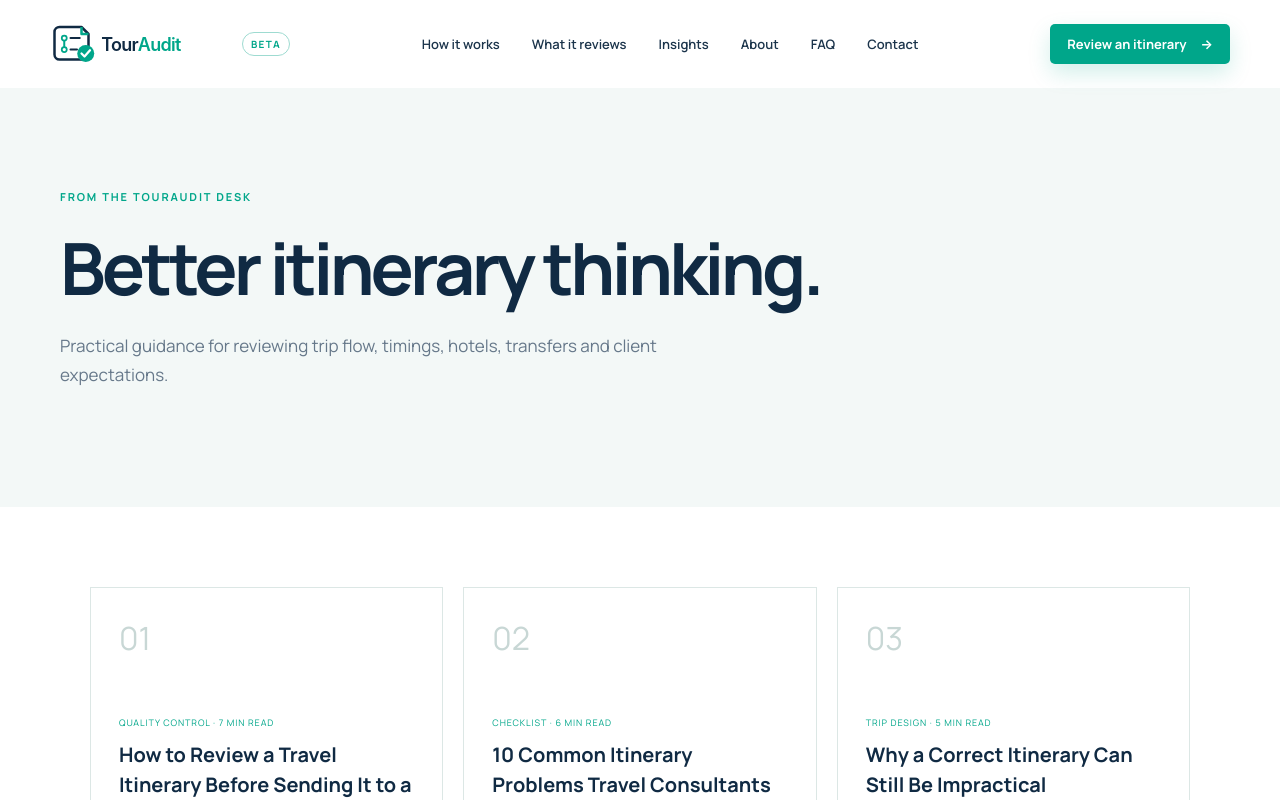
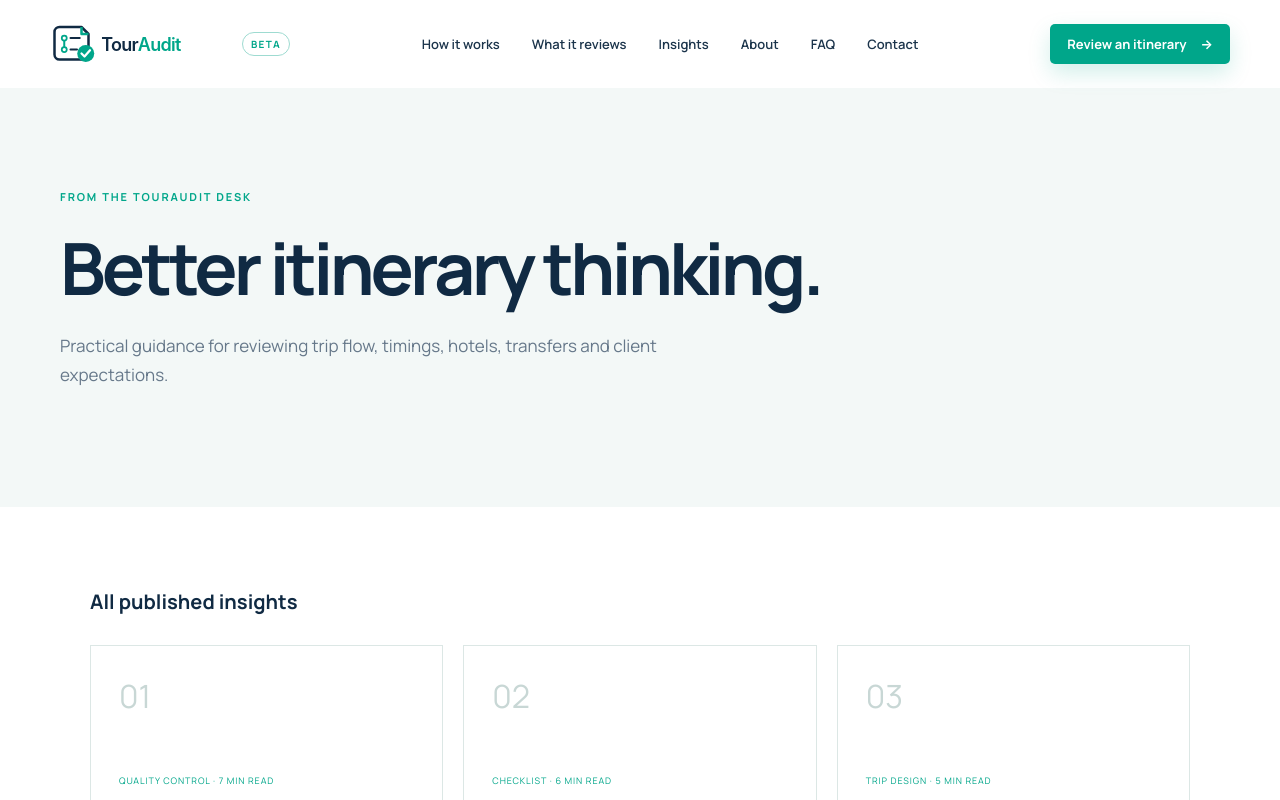
Before and after one commit to TripAudit/tripaudit-website, a Next.js app in the folder TripAudit-Vercel-Website/: page /insights in a window 1280 px wide. Shown: the top 800 px of the page. Built offline with nearby package versions, Linux system fonts and the light colour scheme.

Commit message:
Improve insights discovery and article navigation

```diff
--- a/TripAudit-Vercel-Website/app/insights/page.tsx
+++ b/TripAudit-Vercel-Website/app/insights/page.tsx
@@ -38,6 +38,7 @@ export default function Insights() {
       <p>Practical guidance for reviewing trip flow, timings, hotels, transfers and client expectations.</p>
     </section>
     <section className="article-grid insights-list">
+      <h2 className="insights-list-title">All published insights</h2>
       {visible.map(([slug, article], index) => {
         const published = formatPublishDate(article.publishDate);
         return <article key={slug}>
```
